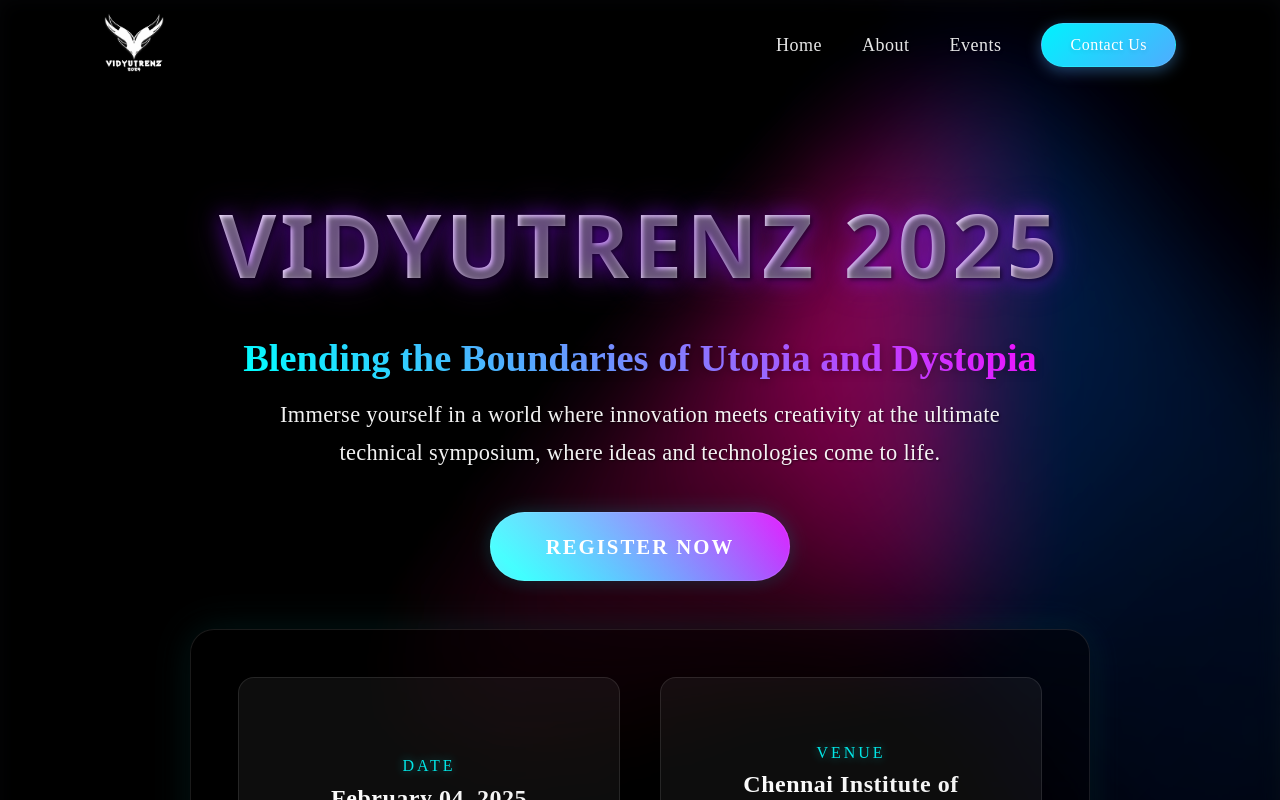
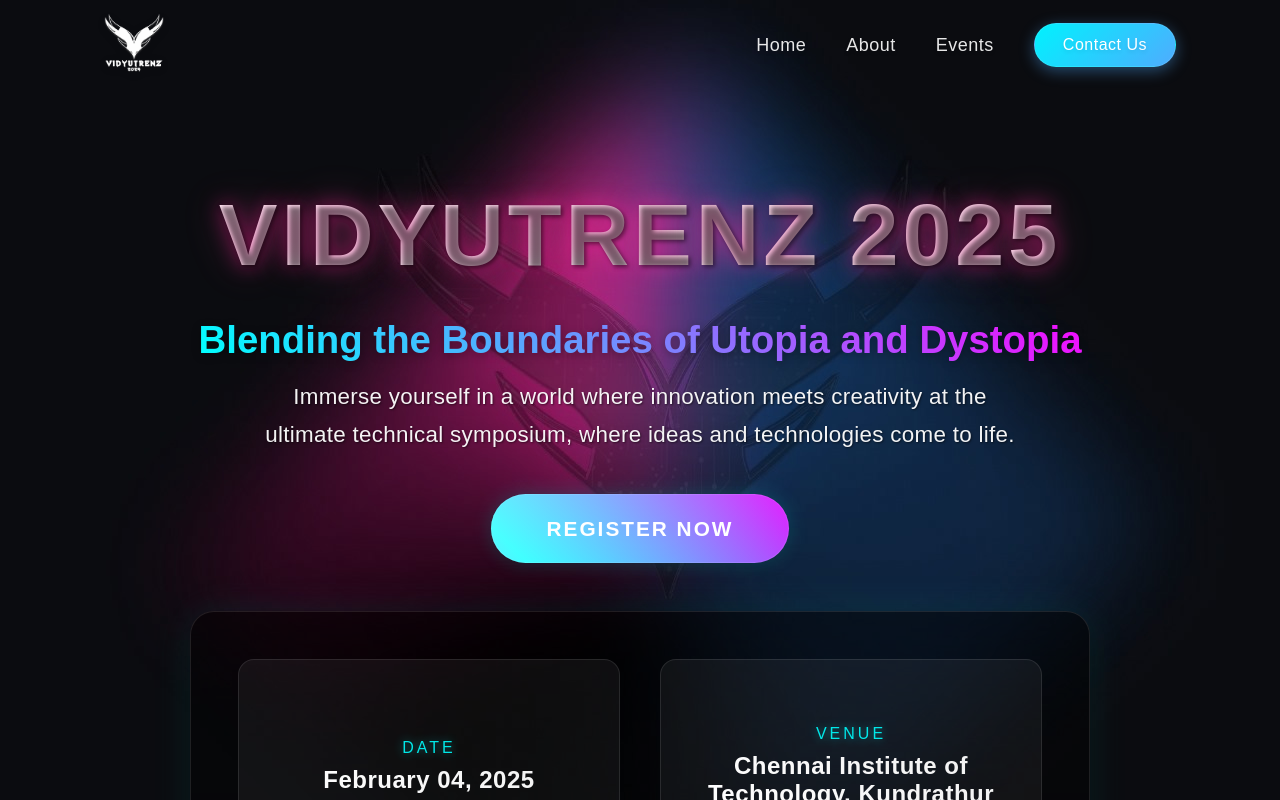
Before and after one commit to Akashrrrrd/Vidyutrenz_25, a React (Vite) app: page / in a window 1280 px wide. Shown: the top 800 px of the page. Built offline with nearby package versions, Linux system fonts and the light colour scheme.

Commit message:
Source Code

```diff
--- a/src/components/About/About.jsx
+++ b/src/components/About/About.jsx
@@ -1,6 +1,6 @@
 import React, { useState, useEffect } from "react";
 import "./About.css";
-import BackgroundImage from "../../assets/back_home.png";
+import BackgroundImage from "../../assets/backup.png";
 import AboutImage1 from "../../assets/about_img_1.png";
 import AboutImage2 from "../../assets/about_img_2.png";
 import AboutImage3 from "../../assets/about_img_3.png";
--- a/src/components/Contact/Contact.css
+++ b/src/components/Contact/Contact.css
@@ -2,7 +2,7 @@
 .contact-page {
   min-height: 100vh;
   padding: clamp(2rem, 5vw, 4rem) clamp(1rem, 3vw, 1.25rem);
-  background: url(./../../assets/back_home.png) no-repeat center center;
+  background: url(./../../assets/backup.png) no-repeat center center;
   background-size: cover;
   position: relative;
 }
--- a/src/components/Events/Events.css
+++ b/src/components/Events/Events.css
@@ -14,7 +14,7 @@
   background-attachment: fixed;
   color: white;
   text-align: center;
-  background-color: #1a1a1a; /* Fallback dark background */
+  background-color: #1a1a1a;
 }
 
 /* Individual event card */
@@ -34,13 +34,14 @@
   border: 1px solid rgba(255, 255, 255, 0.1);
 }
 
+/* Keep hover effects only for card enhancement */
 .event-card:hover {
   transform: translateY(-10px) scale(1.02);
   box-shadow: 0 20px 40px rgba(0, 0, 0, 0.6);
   border: 1px solid rgba(255, 255, 255, 0.2);
 }
 
-/* Overlay for text on event card */
+/* Overlay for text on event card - always visible */
 .event-overlay {
   position: absolute;
   inset: 0;
@@ -51,21 +52,14 @@
   );
   display: flex;
   flex-direction: column;
-  justify-content: flex-end; /* Changed to align content to bottom */
+  justify-content: flex-end;
   align-items: center;
   padding: 30px;
   text-align: center;
-  opacity: 0;
-  transition: all 0.5s cubic-bezier(0.4, 0, 0.2, 1);
-  transform: translateY(20px);
+  opacity: 1;
 }
 
-.event-card:hover .event-overlay {
-  opacity: 1;
-  transform: translateY(0);
-}
-
-/* Event overlay text styling */
+/* Event overlay text styling - always visible */
 .event-overlay h3 {
   font-size: 1.6rem;
   margin-bottom: 15px;
@@ -74,8 +68,6 @@
   font-weight: bold;
   letter-spacing: 1.5px;
   text-shadow: 2px 2px 4px rgba(0, 0, 0, 0.5);
-  transform: translateY(20px);
-  transition: transform 0.5s cubic-bezier(0.4, 0, 0.2, 1);
 }
 
 .event-overlay p {
@@ -84,17 +76,10 @@
   color: #ffffff;
   margin: 0;
   text-shadow: 1px 1px 3px rgba(0, 0, 0, 0.5);
-  transform: translateY(20px);
-  transition: transform 0.5s cubic-bezier(0.4, 0, 0.2, 1) 0.1s;
   opacity: 0.9;
 }
 
-.event-card:hover .event-overlay h3,
-.event-card:hover .event-overlay p {
-  transform: translateY(0);
-}
-
-/* Add a subtle shine effect */
+/* Add shine effect on hover */
 .event-card::after {
   content: "";
   position: absolute;
--- a/src/components/Events/Events.jsx
+++ b/src/components/Events/Events.jsx
@@ -4,7 +4,7 @@ import "./Events.css";
 import Tech from "./../../assets/tech_logo.png";
 import NonTech from "./../../assets/nontech_logo.png";
 import Workshop from "./../../assets/workshop_logo.png";
-import BackgroundImage from "./../../assets/back_home.png";
+import BackgroundImage from "./../../assets/backup.png";
 
 const Events = () => {
   const navigate = useNavigate();
--- a/src/components/Home/Home.css
+++ b/src/components/Home/Home.css
@@ -5,6 +5,7 @@
   width: 100%;
   padding-top: max(120px, env(safe-area-inset-top));
   position: relative;
+  background-image: url("./../../assets/backup.png");
   background-size: cover;
   background-position: center;
   background-repeat: no-repeat;
@@ -16,15 +17,13 @@
 
 .hero-overlay {
   position: absolute;
-  inset: 0;
   background: linear-gradient(
     135deg,
-    rgba(0, 0, 0, 0.5) 0%,
-    rgba(0, 0, 0, 0.4) 50%,
-    rgba(0, 0, 0, 0.6) 100%
+    rgba(0, 0, 0, 0.1) 0%,
+    rgba(0, 0, 0, 0.1) 50%,
+    rgba(0, 0, 0, 0.1) 100%
   );
-  backdrop-filter: blur(10px) saturate(120%) contrast(1.2);
-  -webkit-backdrop-filter: blur(10px) saturate(120%) contrast(1.2);
+  backdrop-filter: none;
   z-index: 1;
 }
 
@@ -52,11 +51,11 @@
   text-transform: uppercase;
   letter-spacing: max(2px, 0.05em);
   margin-bottom: clamp(1rem, 3vh, 2rem);
-  text-shadow: 2px 2px 4px rgba(0, 0, 0, 0.5), 0 0 20px rgba(128, 0, 255, 0.5),
-    0 0 40px rgba(191, 64, 255, 0.3);
+  text-shadow: 2px 2px 4px rgba(0, 0, 0, 0.5), 0 0 20px rgba(255, 20, 147, 0.5),
+    0 0 40px rgba(255, 105, 180, 0.3);
 
-  font-family: system-ui, -apple-system, BlinkMacSystemFont, "Segoe UI", Roboto,
-    sans-serif;
+  font-family: "Orbitron", sans-serif;
+
   background: linear-gradient(to right, #fff 0%, #f0f0f0 50%, #fff 100%);
   -webkit-background-clip: text;
   background-clip: text;
--- a/src/components/Home/Home.jsx
+++ b/src/components/Home/Home.jsx
@@ -2,7 +2,7 @@ import React, { useEffect, useState } from "react";
 import { Link } from "react-router-dom";
 import "./Home.css";
 // Import your background image
-import BackgroundImage from "../../assets/back_home.png";
+import BackgroundImage from "../../assets/backup.png";
 
 const Home = () => {
   const [isVisible, setIsVisible] = useState(false);
--- a/src/index.css
+++ b/src/index.css
@@ -4,6 +4,7 @@
   box-sizing: border-box;
   -webkit-font-smoothing: antialiased;
   -moz-osx-font-smoothing: grayscale;
+  font-family: "Orbitron", sans-serif;
 }
 
 html,
--- a/src/pages/EventsCard/EventsCard.jsx
+++ b/src/pages/EventsCard/EventsCard.jsx
@@ -1,7 +1,7 @@
 import React, { useEffect, useState } from "react";
 import { useParams, Link } from "react-router-dom";
 import "./EventsCard.css";
-import BackgroundImage from "./../../assets/back_home.png";
+import BackgroundImage from "./../../assets/backup.png";
 
 const EventsCard = () => {
   const { eventType } = useParams();
```
Also changed, not shown: src/assets/backup.png (added).
